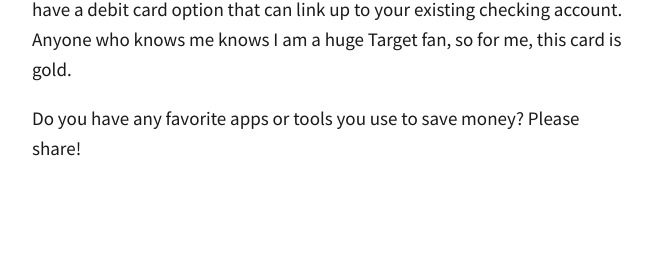
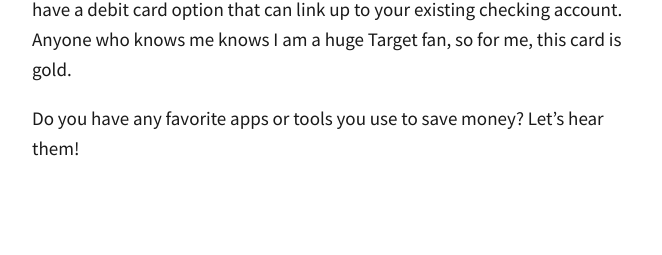
Before and after one commit to totiffany/totiffany.github.io, a Jekyll site: the page built from _posts/2018-08-02-4-Tools-For-Saving-Money-Without-Even-Thinking-About-It.md, in a window 1280 px wide. Shown: the part 1969-2224 px from the top of the page, without its empty margins (308-970 px from the left). Built offline with Jekyll 4.4.1, drawn with Linux system fonts in a browser that asks for light colours; our own code applies the rules of GitHub Pages for plain Markdown files; comment, search, counter and statistics services are not loaded.

Commit message:
Update 2018-08-02-4-Tools-For-Saving-Money-Without-Even-Thinking-About-It.md

```diff
--- a/_posts/2018-08-02-4-Tools-For-Saving-Money-Without-Even-Thinking-About-It.md
+++ b/_posts/2018-08-02-4-Tools-For-Saving-Money-Without-Even-Thinking-About-It.md
@@ -22,4 +22,4 @@ So since money and spending habits are top of mind for me I thought I'd share so
 
 **[The Target Redcard](https://www.target.com/c/redcard/-/N-4tfyn)**. I will blab about this card to anyone who will listen. The Redcard saves you 5% on every Target purchase, you get free 2 day shipping, and an extra 30 days to return items. The best part is you don't have to sign up for it as a credit card (unless you want to of course). They have a debit card option that can link up to your existing checking account. Anyone who knows me knows I am a huge Target fan, so for me, this card is gold.
 
-Do you have any favorite apps or tools you use to save money? Please share!
+Do you have any favorite apps or tools you use to save money? Let's hear them!
```
